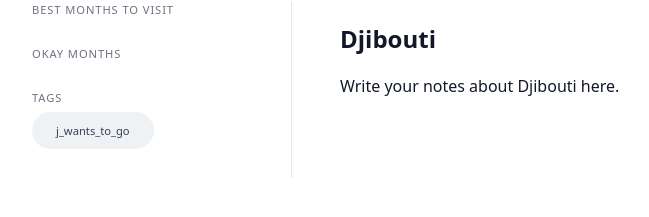
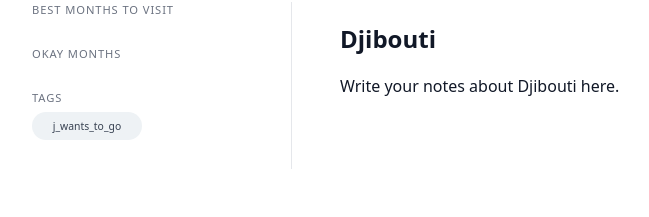
Before and after one commit to Joshua-kea/Travel, a Jekyll site: the page built from _countries/djibouti.md, in a window 1280 px wide. Shown: the part 158-375 px from the top of the page, without its empty margins (58-707 px from the left). Built offline with Jekyll 4.4.1, drawn with Linux system fonts in a browser that asks for light colours.

Commit message:
tag chips

```diff
--- a/assets/css/country.css
+++ b/assets/css/country.css
@@ -225,12 +225,15 @@ body {
     text-decoration: none;
     color: #374151;
     background: #eef2f5;
-    padding: 0.35rem 0.75rem;
+
+    padding: 0.2rem 0.55rem;   /* mindre */
     border-radius: 999px;
-    font-size: 0.7rem;
+
+    font-size: 0.65rem;       /* mindre */
+    line-height: 1;
     display: inline-block;
 }
 
 .tag-chip:hover {
-    background: #e2e8f0;
+    background: #e5edf2;
 }
```
